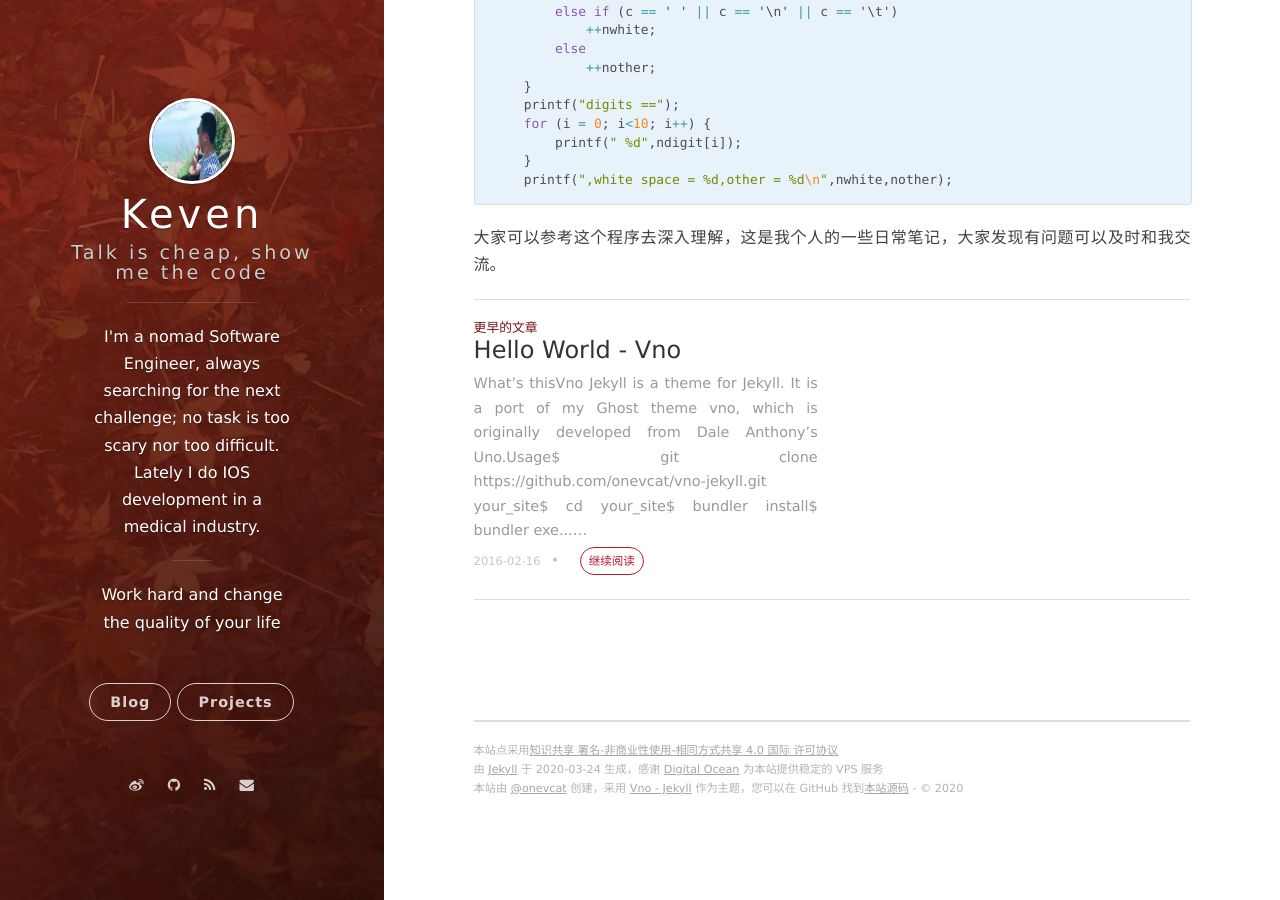
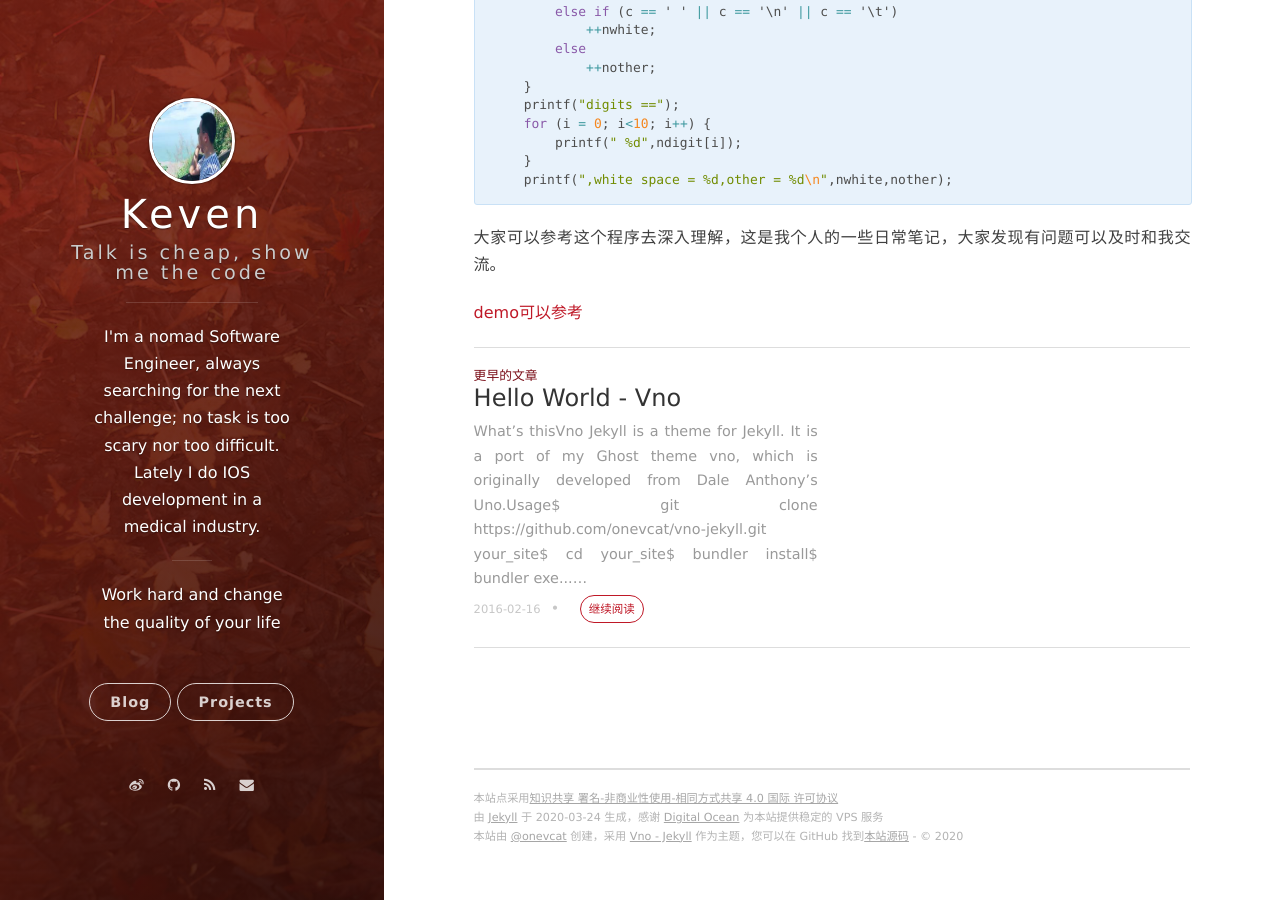
Before and after one commit to wangkai598/wangkai598.github.io, a Jekyll site: the page built from _posts/2020-03-23-C-isNum.markdown, in a window 1280 px wide and 900 px high, scrolled down 1028 px. Built offline with Jekyll 4.4.1, drawn with Linux system fonts in a browser that asks for light colours; nearby versions of some CDN libraries; comment, search, counter and statistics services are not loaded.

Commit message:
add github url

```diff
--- a/_posts/2020-03-23-C-isNum.markdown
+++ b/_posts/2020-03-23-C-isNum.markdown
@@ -48,3 +48,5 @@ c-'0'
     printf(",white space = %d,other = %d\n",nwhite,nother);
 {% endhighlight %}
 大家可以参考这个程序去深入理解，这是我个人的一些日常笔记，大家发现有问题可以及时和我交流。
+
+[demo可以参考](https://github.com/wangkai598/C-review)
```
Also changed, not shown: 2 other files.
